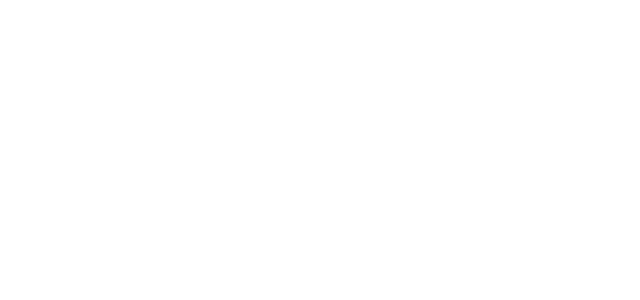
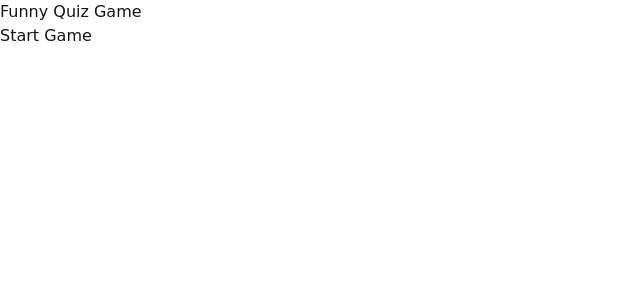
Before and after one commit to Tonnamkit/PROJECT1-SEC-2-bit.ac.th.tew, a Vue app: page / in a window 1280 px wide. Shown: the top 300 px of the page, without its empty margins (0-640 px from the left). Built offline with nearby package versions, Linux system fonts and the light colour scheme.

Commit message:
Refactor App.vue to use a reactive game store and add simple main-menu div

```diff
--- a/src/App.vue
+++ b/src/App.vue
@@ -1,18 +1,59 @@
 <script setup>
 import { ref, reactive } from "vue";
-import Questions from "../data/question"
+import Questions from "../data/question";
 
-const gameStarted = ref(false);
-const gameEnded = ref(false);
-const lifePoints = ref(3);
-const score = ref(0);
-const quizes = reactive(Questions);
-const currentQuiz = ref(0);
+const quizzes = reactive(Questions);
+
+const useGameStore = (lifePoints) => {
+  const state = reactive({
+    gameStarted: false,
+    gameEnded: false,
+    lifePoints,
+    score: 0,
+    currentQuiz: 0,
+  });
+
+  const actions = {
+    nextQuiz() {
+      state.currentQuiz++;
+    },
+    addScore() {
+      state.score++;
+    },
+    removeLifePoint() {
+      state.lifePoints--;
+    },
+    startGame() {
+      state.gameStarted = true;
+    },
+    endGame() {
+      state.gameEnded = true;
+    },
+    reset() {
+      state.gameStarted = false;
+      state.gameEnded = false;
+      state.lifePoints = lifePoints;
+      state.score = 0;
+      state.currentQuiz = 0;
+    },
+  };
+
+  return { state, actions };
+};
+
+const { state, actions } = useGameStore(3);
 </script>
 
 <template>
   <div>
+    <!-- Main Menu -->
+    <div id="main-menu" v-if="!state.gameStarted">
+      <h1>Funny Quiz Game</h1>
+      <button @click="actions.startGame">Start Game</button>
+    </div>
+    <!-- Quiz -->
 
+    <!-- Result Overlay -->
   </div>
 </template>
 
```
